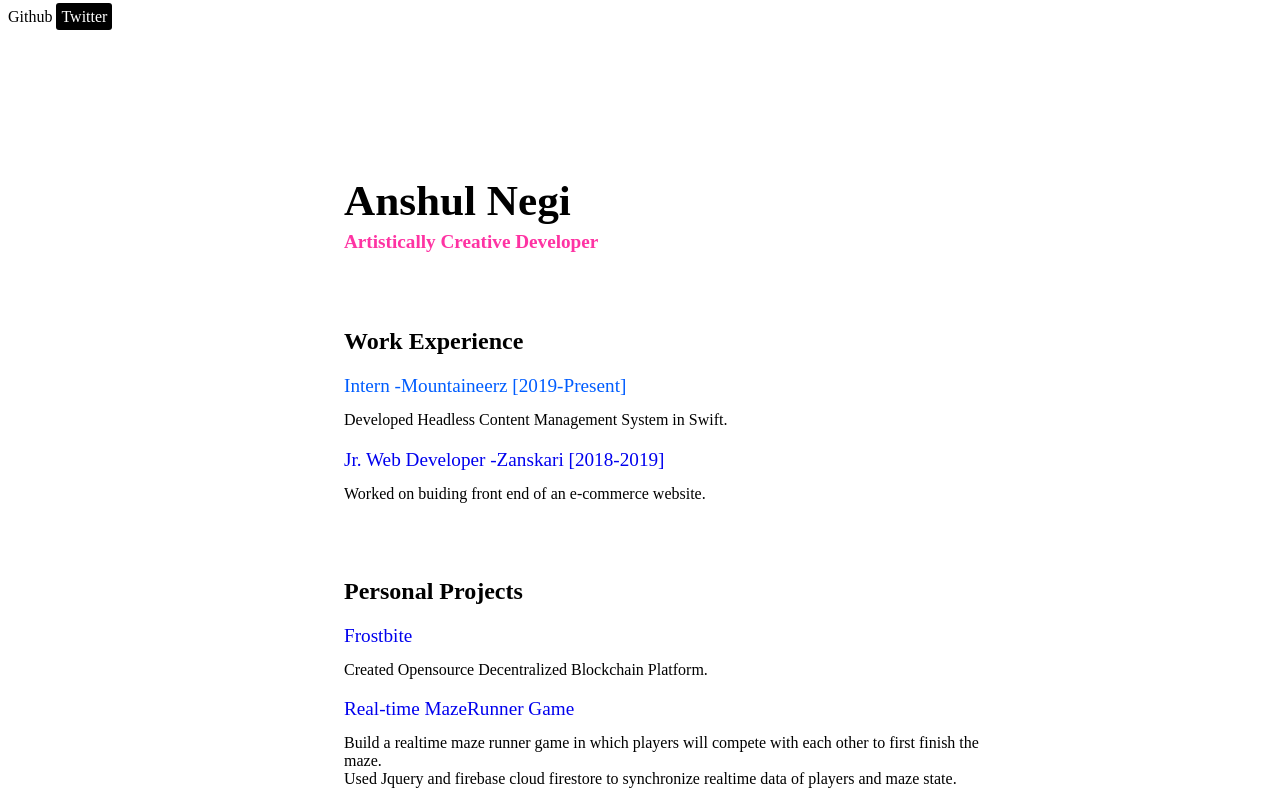
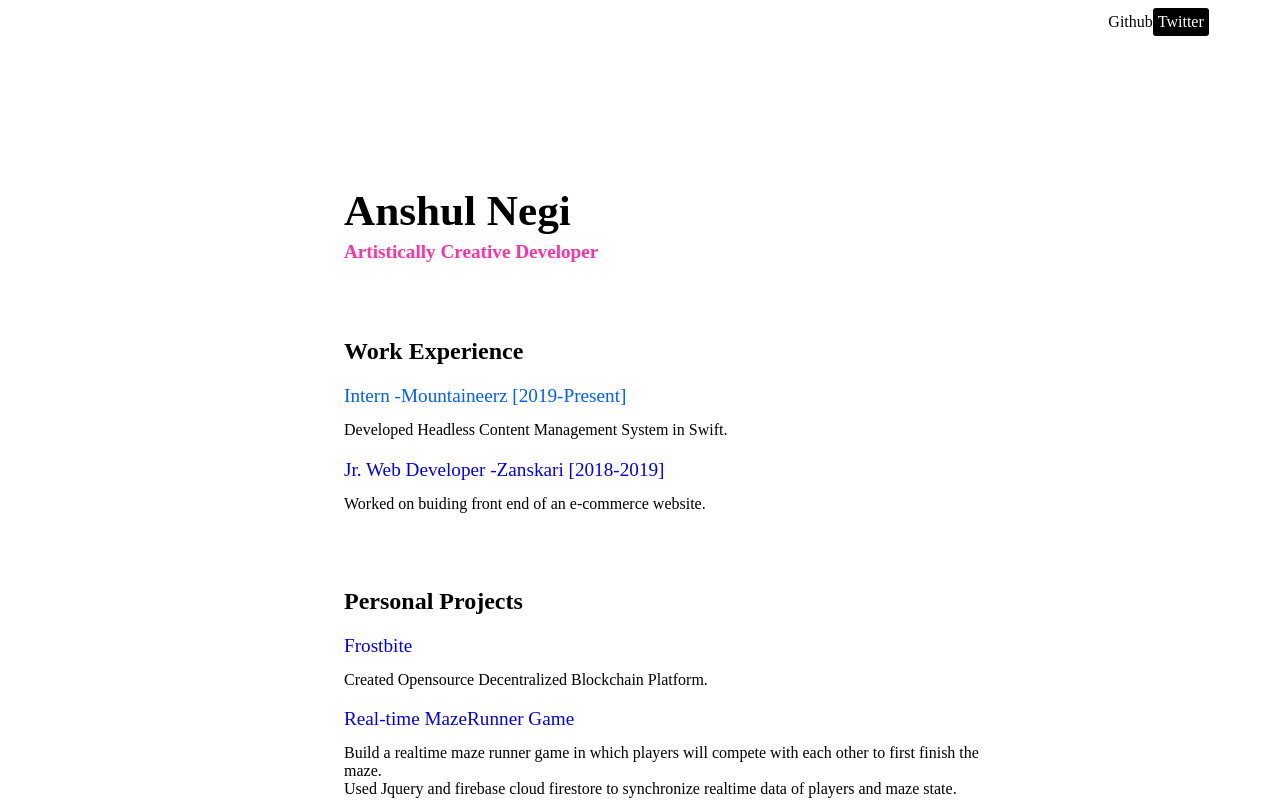
Before and after one commit to im-ankitjais/MyWebsite, a plain HTML site: page index.html in a window 1280 px wide. Shown: the top 801 px of the page. Drawn offline with Linux system fonts and the light colour scheme.

Commit message:
Navbar shifted to right

```diff
--- a/css/style.css
+++ b/css/style.css
@@ -1,6 +1,10 @@
 .navbar{
-	display: inline-block;
-	width: 100%;
+	width: 90%;
+    margin: 0 auto;
+	display: flex;
+    justify-content: flex-end;
+    align-items: center;
+
 }
 a{
 	text-decoration: none;
```
Also changed, not shown: index.html (+1 -1 lines).
